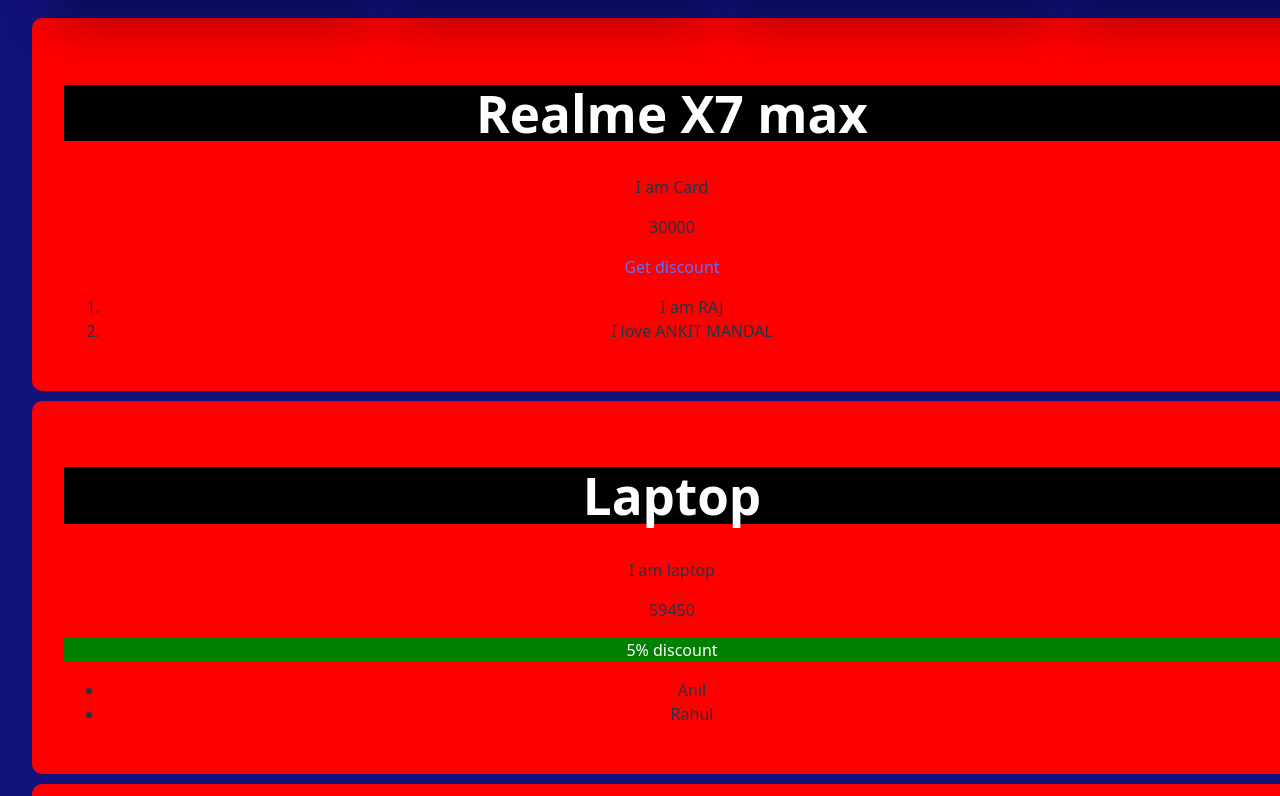
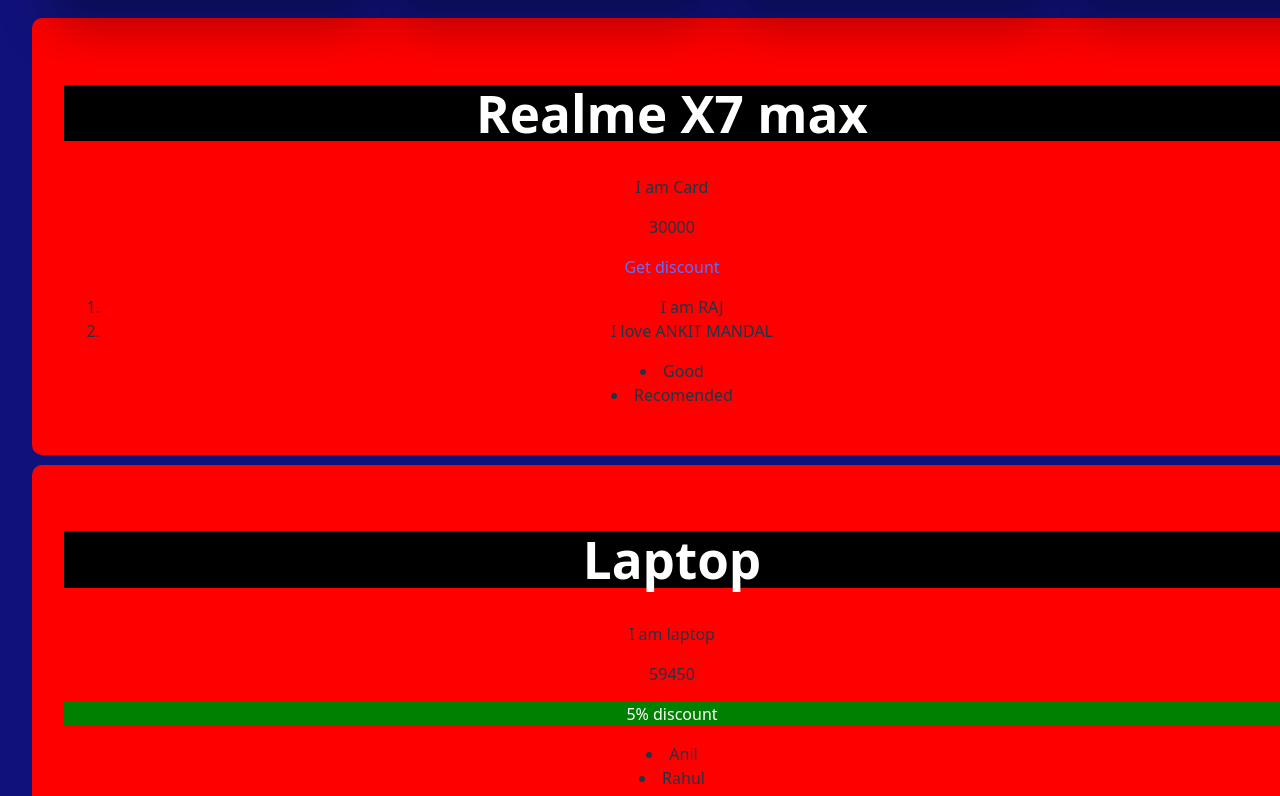
Before and after one commit to anilmonitor/viteTest, a React (Vite) app: page / in a window 1280 px wide. Shown: the part 2686-3482 px from the top of the page. Built offline with nearby package versions, Linux system fonts and the light colour scheme.

Commit message:
Array to props

```diff
--- a/basic.js
+++ b/basic.js
@@ -47,5 +47,5 @@
 
 //suppose i want firstName and last name then we will use map()
 
-const result = users.map(e =>( e.firstName + " " +  (e.lastName)).toUpperCase());
+const result = users.map(e => (e.firstName + " " + (e.lastName)).toUpperCase());
 console.log(result);
--- a/src/components/amazonCard/Card.jsx
+++ b/src/components/amazonCard/Card.jsx
@@ -2,6 +2,7 @@
 
 let Card = () => {
     let ar = ["Anil", "Rahul"];
+    let features = [<li>Good</li>, <li id="2">Recomended</li>]
     let objectPass = { a: "I am RAJ", b: "I love ANKIT MANDAL" };
     return (
         <>
@@ -10,6 +11,7 @@
                 price={30000}
                 about="I am Card "
                 obj={objectPass}
+                features={features}
             />
             <CardTemplate
                 heading="Laptop"
--- a/src/components/amazonCard/CardTemplate.jsx
+++ b/src/components/amazonCard/CardTemplate.jsx
@@ -1,8 +1,13 @@
 import "./Card.css"
-let CardTemplate = ({ heading, about, price, list, obj }) => {
+let CardTemplate = ({ heading, about, price, list, obj, features }) => {
+
+    // let listt = list?.map((e) => <li>{e}</li>);
+
+
+
+
 
     //    let style =  {   backgroundColor: price > 30000 ? "green" color: "white":  "" };
-
     let style = {
         backgroundColor: price > 30000 ? "green" : "",
         color: price > 30000 ? "white" : ""
@@ -10,8 +15,6 @@
 
 
     return <>
-
-
         <div className="card" >
             <h1>{heading}</h1>
             <p>{about}</p>
@@ -20,14 +23,10 @@
             {price > 30000 ? <p style={style}>5% discount</p> : <a href="#">Get discount</a>}
 
 
-            {/* for rendering array  */}
-            {list && (
-                <ul>
-                    {list.map((single, index) => (
-                        <li key={index}>{single}</li>
-                    ))}
-                </ul>
-            )}
+            {/* for rendering array */}
+            <div>
+                {list?.map((e) => <li>{e}</li>)}
+            </div>
 
 
             {/* for rendering object  */}
@@ -44,6 +43,8 @@
                 </>
             )}
 
+
+            <p>{features} </p>
         </div>
 
     </>
--- a/src/components/member/Member.jsx
+++ b/src/components/member/Member.jsx
@@ -1,17 +1,19 @@
 import "./Members.css";
 
 
-function Members({ name, age = 100, img, branch = "ECE", gender, email }) {
+function Members({ name, age = 100, img, branch = "ECE", gender, email, food }) {
     return (
         <div className="members-section">
             <div className="member-card">
                 <img src={img} alt="Aman Sharma" className="member-img" />
-
                 <h3>{name}</h3>
                 <p className="role"> Age: {age}</p>
                 <p className="role"> Gender: {gender}</p>
                 <p className="role"> Email: {email}</p>
                 <p className="sub-role">{branch} • Ramgarh Engineering College</p>
+
+
+
 
                 <div className="social-icons">
                     <a href="mailto:aman@gmail.com">
--- a/src/components/members/Members.jsx
+++ b/src/components/members/Members.jsx
@@ -9,7 +9,7 @@
         <>
             <div className="membersCard">
 
-                <Member name="ANIL  Kumar" email="anilarangi6@gmail.com" gender="female" age={22} img="https://recstudentportal.com/udaanmembers/profile/anil.jpeg" branch="CSE" />
+                <Member name="ANIL  Kumar" email="anilarangi6@gmail.com" gender="female" age={22} img="https://recstudentportal.com/udaanmembers/profile/anil.jpeg" branch="CSE"  food={["Aalu", "Tomato", "Potato"]}/>
                 <Member name="ANIL  Kumar" age={22} img="https://recstudentportal.com/udaanmembers/profile/sonali.jpeg" branch="CSE" />
 
                 <Member name="Soni Kumari" age={20} img="https://recstudentportal.com/udaanmembers/profile/aman.jpeg" branch="CSE" />
```
